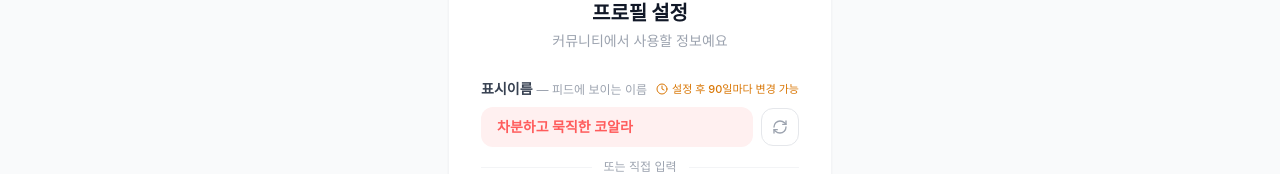
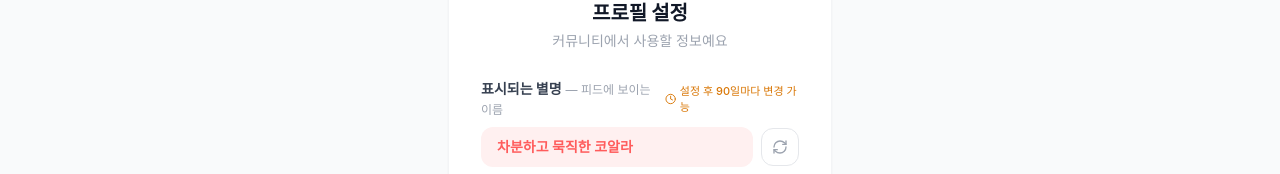
Before and after one commit to data-insider-nyc/sori, a Next.js app: page /auth/nickname in a window 1280 px wide. Shown: the part 182-356 px from the top of the page. Built offline with nearby package versions, Linux system fonts and the light colour scheme; no server answers; a web font is replaced by a local one.

Commit message:
replace nj to usa,

```diff
--- a/app/auth/nickname/page.tsx
+++ b/app/auth/nickname/page.tsx
@@ -128,11 +128,11 @@ export default function NicknamePage() {
           커뮤니티에서 사용할 정보예요
         </p>
 
-        {/* 표시이름 */}
+        {/* 표시되는 별명 */}
         <div className="mb-5">
           <div className="flex items-center justify-between mb-2">
             <label className="text-sm font-bold text-gray-700">
-              표시이름
+              표시되는 별명
               <span className="text-gray-400 font-normal ml-1 text-xs">
                 — 피드에 보이는 이름
               </span>
--- a/app/deck/DeckClient.tsx
+++ b/app/deck/DeckClient.tsx
@@ -1131,7 +1131,7 @@ function SlideGTM({ dark, columns }: { dark: boolean; columns: number }) {
       time: "6–18개월",
       items: [
         "한인 유튜버 파트너십",
-        "SEO: 뉴저지 한인 병원 키워드 장악",
+        "SEO: 미국 한인 병원 키워드 장악",
         "카카오채널 마케팅",
       ],
       goal: "MAU 30,000",
```
Also changed, not shown: 3 other files (tests, documents, lock files or other folders).
